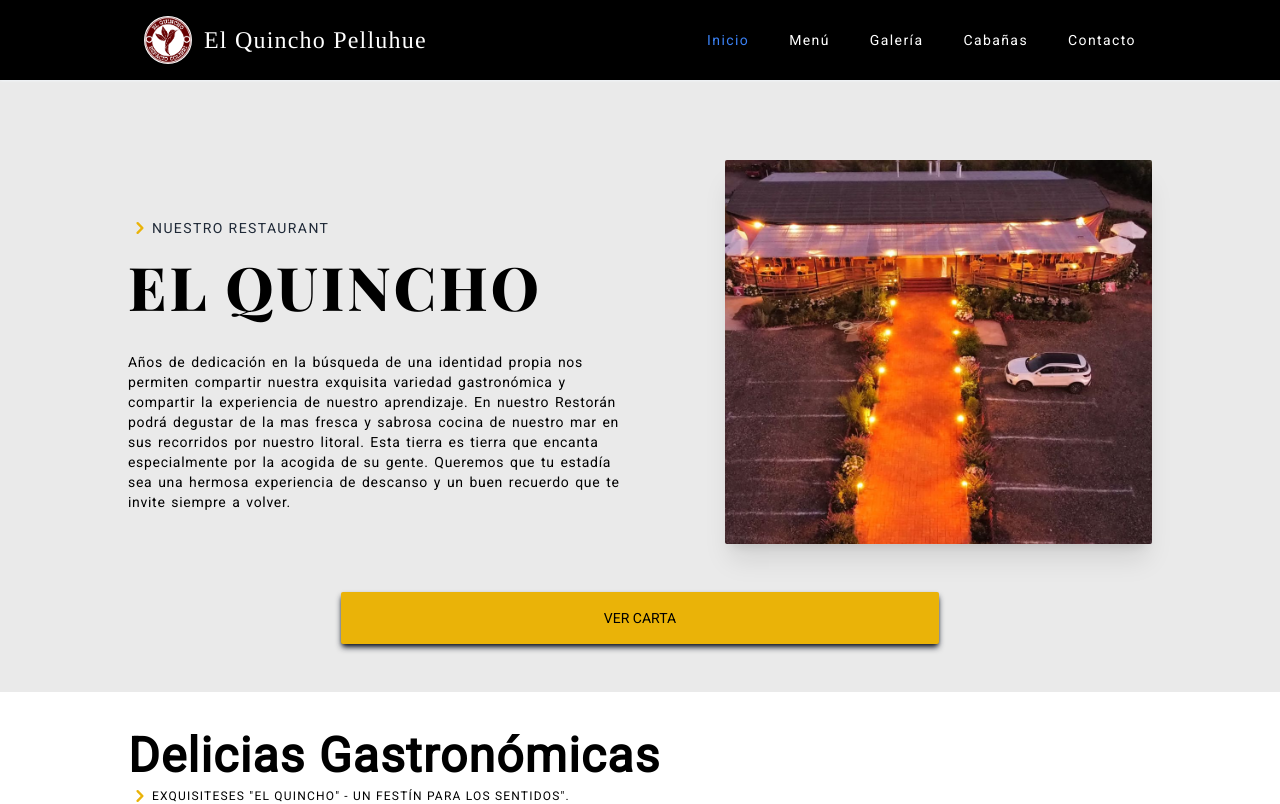
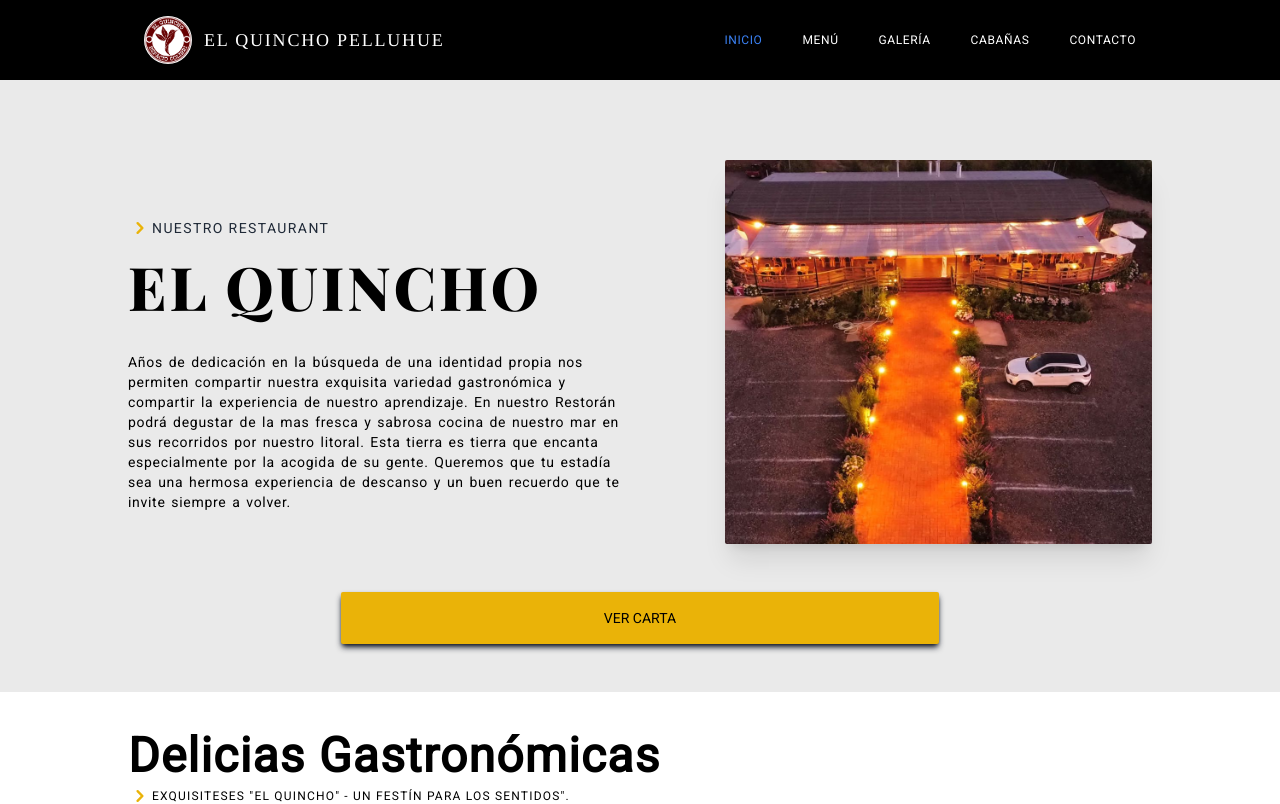
Before and after one commit to coderito/quincho_pelluhue, a Next.js app: page / in a window 1280 px wide. Shown: the top 804 px of the page. Built offline with nearby package versions, Linux system fonts and the light colour scheme.

Commit message:
tracking y uppercase

```diff
--- a/src/app/components/Navbar.jsx
+++ b/src/app/components/Navbar.jsx
@@ -29,7 +29,7 @@ export default function Navbar() {
 
   return (
     <>
-      <nav className="bg-black border-gray-200 fixed w-full shadow-sm shadow-slate-100 z-50">
+      <nav className="bg-black border-gray-200 fixed w-full z-50">
         <div className="max-w-screen-lg flex flex-wrap items-center justify-between mx-auto p-4">
           <a href="https://flowbite.com/" className="flex items-center">
             <img
@@ -37,7 +37,7 @@ export default function Navbar() {
               className="h-12 w-12 mr-3 bg-white rounded-full"
               alt="Flowbite Logo"
             />
-            <span className={`${lobster.className} self-center tracking-wider text-md md:text-2xl whitespace-nowrap text-white`}>
+            <span className={`${lobster.className} self-center tracking-wide md:tracking-widest text-sm md:text-lg uppercase whitespace-nowrap text-white`}>
               El Quincho Pelluhue
             </span>
           </a>
@@ -70,7 +70,7 @@ export default function Navbar() {
             } w-full md:block md:w-auto text-center`}
             id="navbar-default"
           >
-            <ul className="font-medium text-sm flex flex-col p-4 md:p-0 mt-4 md:gap-2 gap-3 tracking-widest border border-gray-100 rounded-lg md:flex-row md:space-x-8 md:mt-0 md:border-0">
+            <ul className="font-medium text-xs uppercase flex flex-col p-4 md:p-0 mt-4 md:gap-2 gap-3 tracking-wider border border-gray-100 rounded-lg md:flex-row md:space-x-8 md:mt-0 md:border-0">
               <li>
                 <Link
                   className={
```
